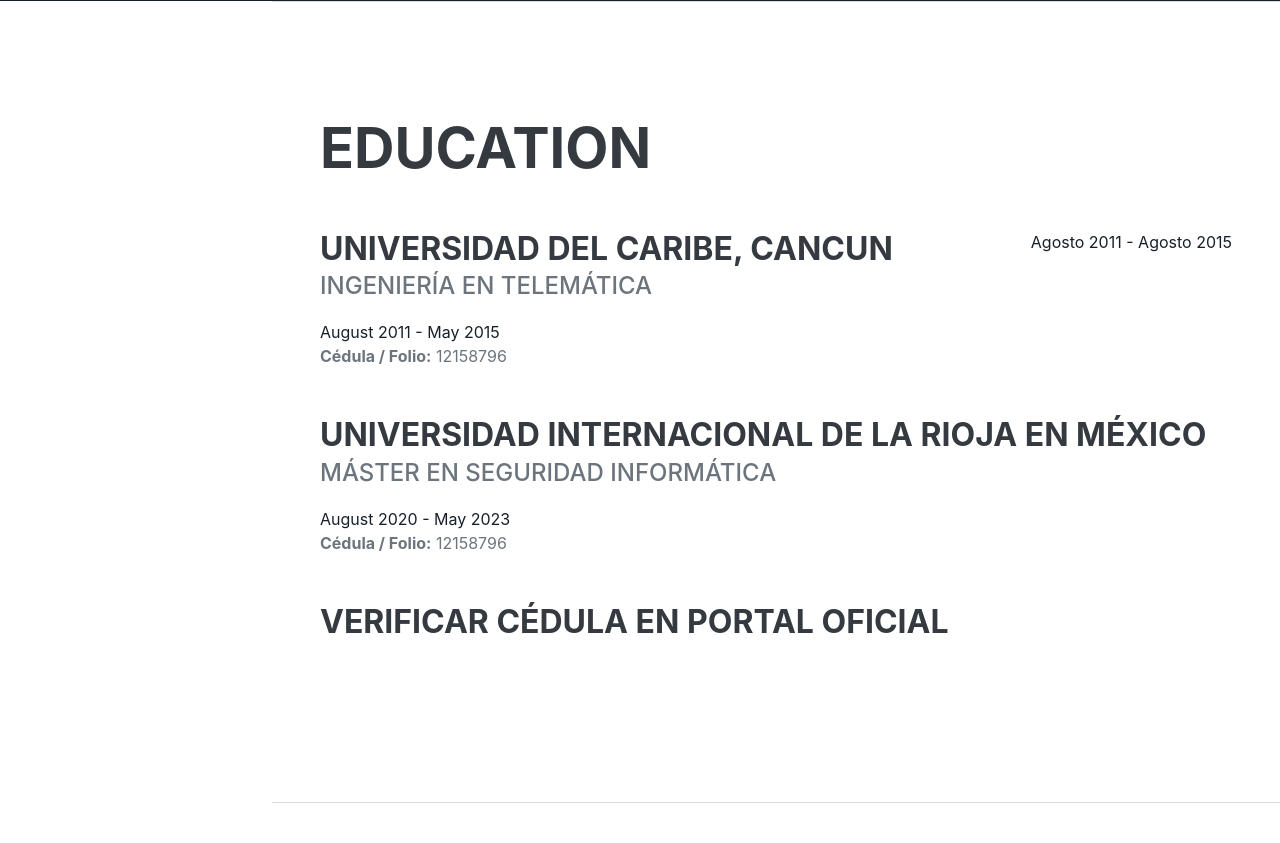
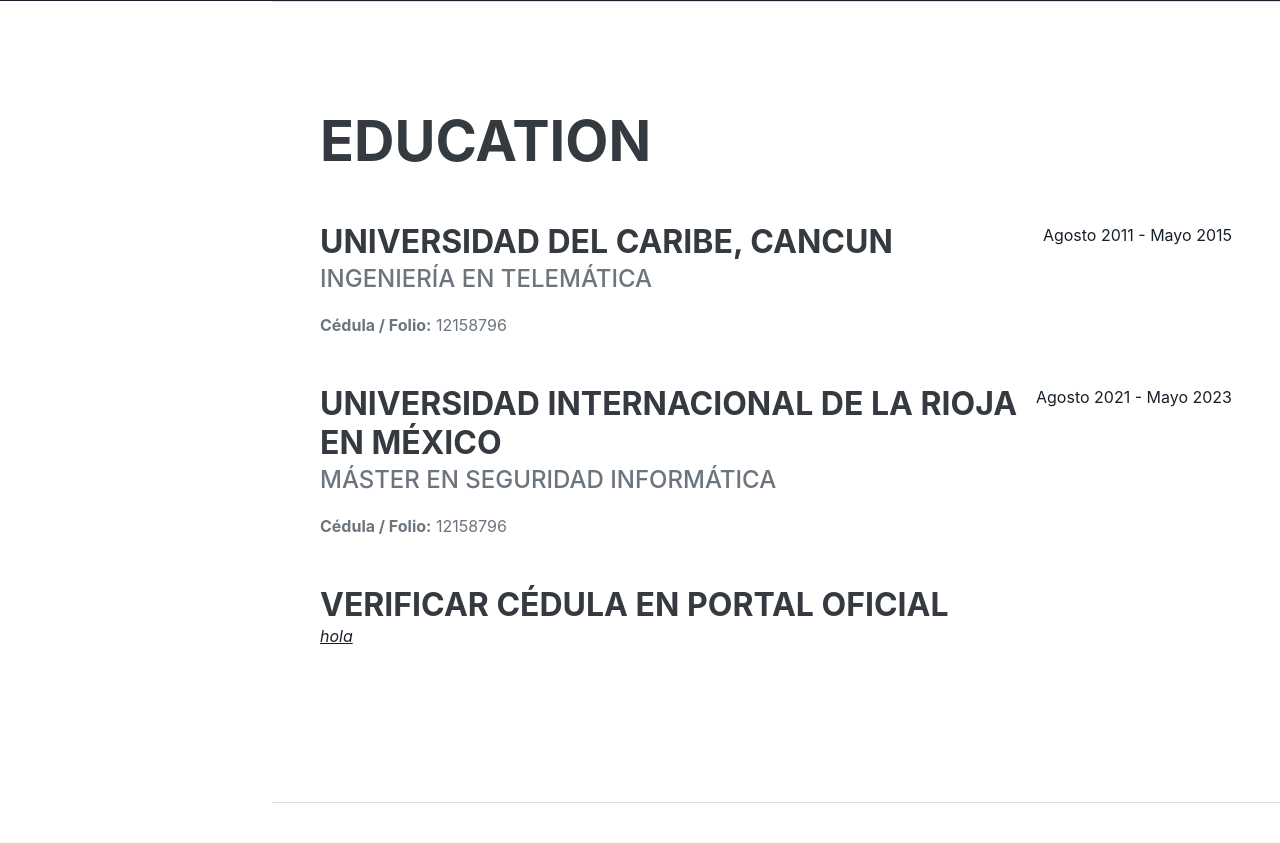
Before and after one commit to marcoangel/marcoangelgaleana, a PHP site: page / in a window 1280 px wide. Shown: the part 799-1642 px from the top of the page. Run offline with PHP 8.4, Linux system fonts and the light colour scheme; some libraries are stand-ins or nearby versions; some web fonts are replaced.

Commit message:
Modificacion de la seccion contacto

```diff
--- a/includes/contact.php
+++ b/includes/contact.php
@@ -22,13 +22,13 @@
                         </div>
                         <div class="form-group mb-md-0">
                             <!-- Phone number input-->
-                            <input class="form-control" id="phone" type="tel" placeholder="Teléfono *" required />
                             <input class="form-control" id="lada" type="tel" placeholder="Teléfono *" required />
                         </div>
-                    <div class="col-md-6">
-                        <div class="form-group form-group-textarea mb-md-0">
-                            <!-- Message input-->
-                            <textarea class="form-control" id="message" placeholder="Mensaje *" required></textarea>
+                        <div class="col-md-6">
+                            <div class="form-group form-group-textarea mb-md-0">
+                                <!-- Message input-->
+                                <textarea class="form-control" id="message" placeholder="Mensaje *" required></textarea>
+                            </div>
                         </div>
                     </div>
                 </div>
--- a/includes/education.php
+++ b/includes/education.php
@@ -6,25 +6,24 @@
             <div class="flex-grow-1">
                 <h3 class="mb-0">Universidad del Caribe, cancun</h3>
                 <div class="subheading mb-3">Ingeniería en Telemática </div>
-                <div class="flex-shrink-0"><span class="text-primary">August 2011 - May 2015</span></div>
                 <div><strong>Cédula / Folio:</strong> 12158796 </div>
 
             </div>
-            <div class="flex-shrink-0"><span class="text-primary">Agosto 2011 - Agosto 2015</span></div>
+            <div class="flex-shrink-0"><span class="text-primary">Agosto 2011 - Mayo 2015</span></div>
         </div>
         <div class="d-flex flex-column flex-md-row justify-content-between mb-5">
             <div class="flex-grow-1">
                 <h3 class="mb-0">Universidad Internacional de La Rioja en México </h3>
                 <div class="subheading mb-3">Máster en seguridad informática</div>
-                <div class="flex-shrink-0"><span class="text-primary">August 2020 - May 2023</span></div>
                 <div><strong>Cédula / Folio:</strong> 12158796 </div>
             </div>
+            <div class="flex-shrink-0"><span class="text-primary">Agosto 2021 - Mayo 2023</span></div>
         </div>
         <div class="d-flex flex-column flex-md-row justify-content-between mb-5">
             <div class="flex-grow-1">
                 <h3 class="mb-0">Verificar Cédula en Portal Oficial  </h3>
                 <div>
-                    <a class="social-icon" href="https://twitter.com/marcoangelgalea" target="_blank"><i class="fa-solid fa-file"></i></a>
+                    <a class="social-icon" href="https://twitter.com/marcoangelgalea" target="_blank"><i class="fa-solid fa-circle-arrow-up">hola</i></a>
                 </div>
             </div>
         </div>
```
